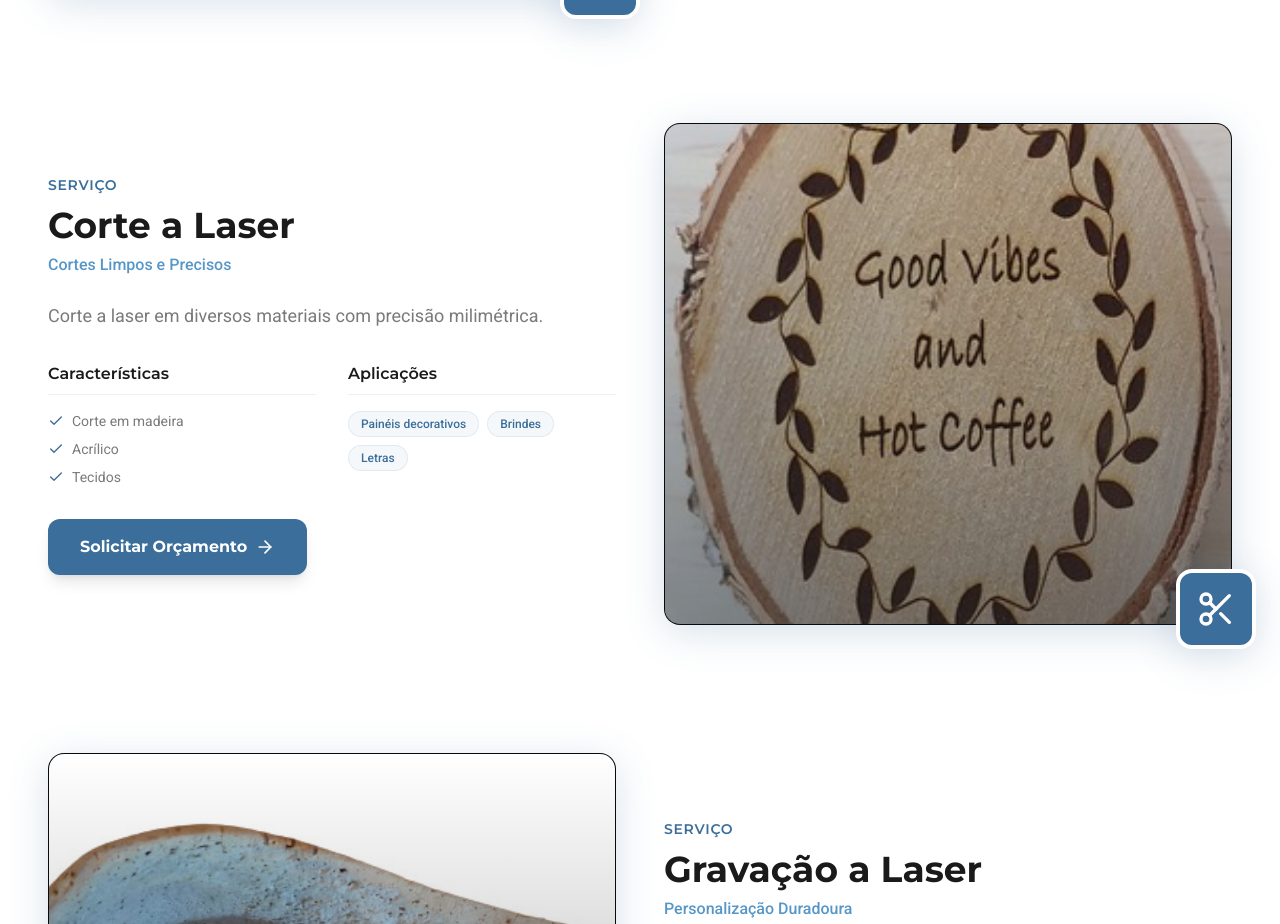
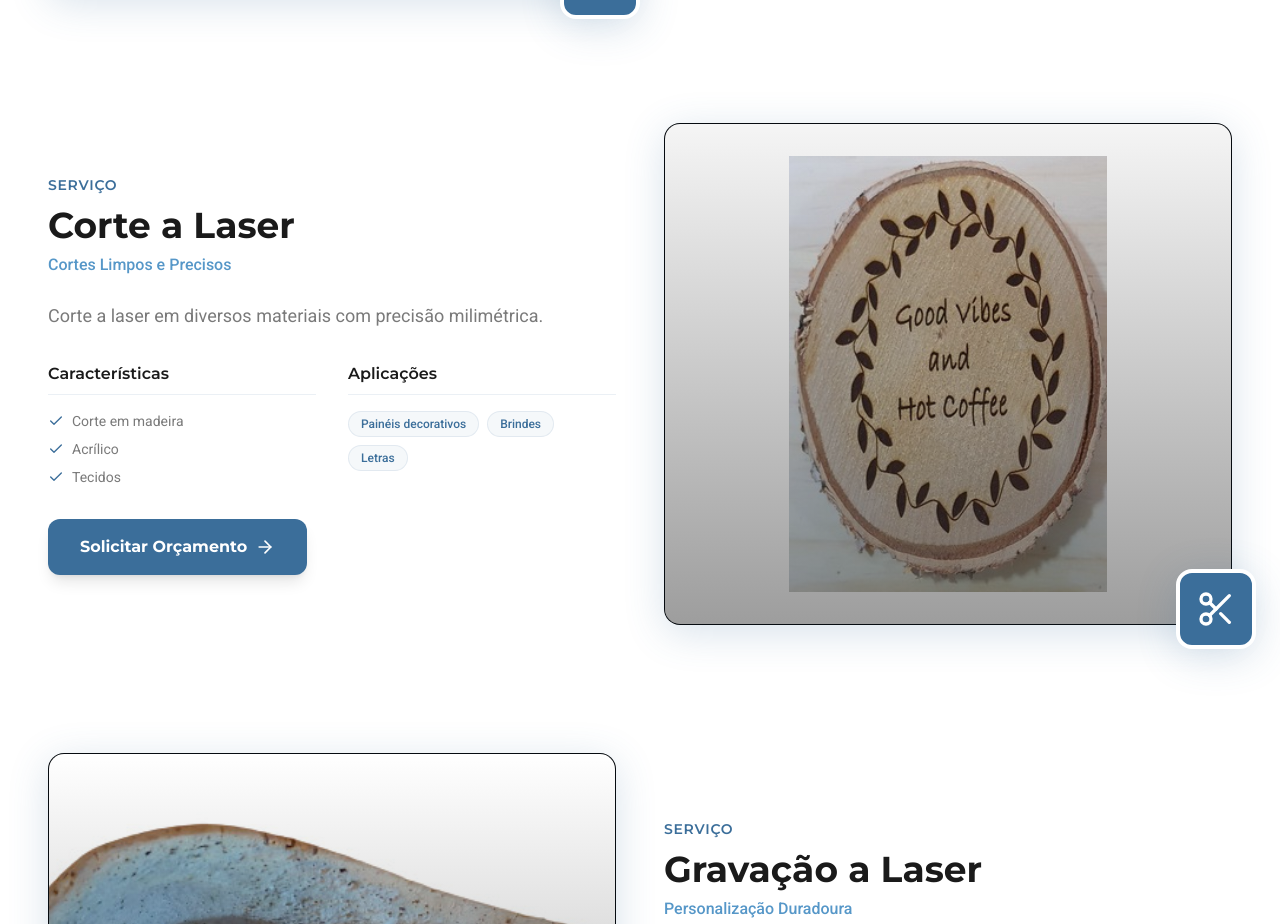
Before and after one commit to carlagranadeiro/tech9plus-website, a React (Vite) app: page /tech9plus-website/servicos in a window 1280 px wide. Shown: the part 1129-2053 px from the top of the page. Built offline with nearby package versions, Linux system fonts and the light colour scheme.

Commit message:
Adjusted image scaling for real-laser-gravacao-1 to fit within frames; Final deployment

```diff
--- a/src/components/sections/Portfolio.tsx
+++ b/src/components/sections/Portfolio.tsx
@@ -169,7 +169,9 @@ export function Portfolio() {
                 <img
                   src={item.image}
                   alt={item.title}
-                  className="w-full h-full object-cover transition-transform duration-700 group-hover:scale-110"
+                  className={`w-full h-full transition-transform duration-700 group-hover:scale-110 ${
+                    item.image.includes('real-laser-gravacao-1.jpg') ? 'object-contain bg-tech-light p-4' : 'object-cover'
+                  }`}
                 />
 
                 {/* Overlay */}
--- a/src/components/sections/Services.tsx
+++ b/src/components/sections/Services.tsx
@@ -125,7 +125,9 @@ export function Services() {
                 <img
                   src={service.image}
                   alt={service.title}
-                  className="w-full h-full object-cover transition-transform duration-700 group-hover:scale-110"
+                  className={`w-full h-full transition-transform duration-700 group-hover:scale-110 ${
+                    service.id === 'laser-cut' ? 'object-contain bg-tech-light p-4' : 'object-cover'
+                  }`}
                 />
                 <div className="absolute inset-0 bg-gradient-to-t from-tech-dark/80 to-transparent" />
 
--- a/src/pages/Portfolio.tsx
+++ b/src/pages/Portfolio.tsx
@@ -190,7 +190,9 @@ export function Portfolio() {
                   <img
                     src={item.image}
                     alt={item.title}
-                    className="w-full h-full object-cover transition-transform duration-700 group-hover:scale-110"
+                    className={`w-full h-full transition-transform duration-700 group-hover:scale-110 ${
+                      item.image.includes('real-laser-gravacao-1.jpg') ? 'object-contain bg-tech-light p-4' : 'object-cover'
+                    }`}
                   />
 
                   {/* Overlay */}
--- a/src/pages/Services.tsx
+++ b/src/pages/Services.tsx
@@ -123,7 +123,9 @@ export function Services() {
                     <img
                       src={service.image}
                       alt={service.title}
-                      className="w-full h-[400px] lg:h-[500px] object-cover"
+                      className={`w-full h-[400px] lg:h-[500px] ${
+                        service.id === 'laser' ? 'object-contain bg-tech-light p-8' : 'object-cover'
+                      }`}
                     />
                   )}
                   <div className="absolute inset-0 bg-gradient-to-t from-tech-dark/40 to-transparent pointer-events-none" />
```
